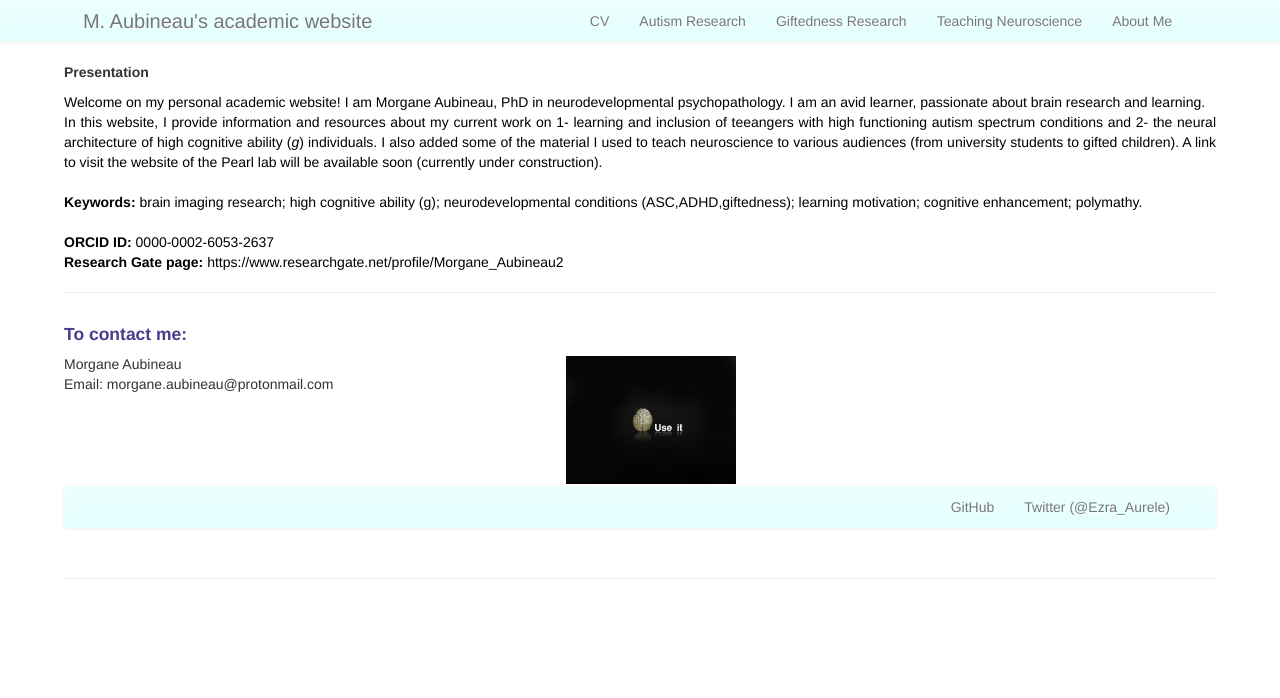
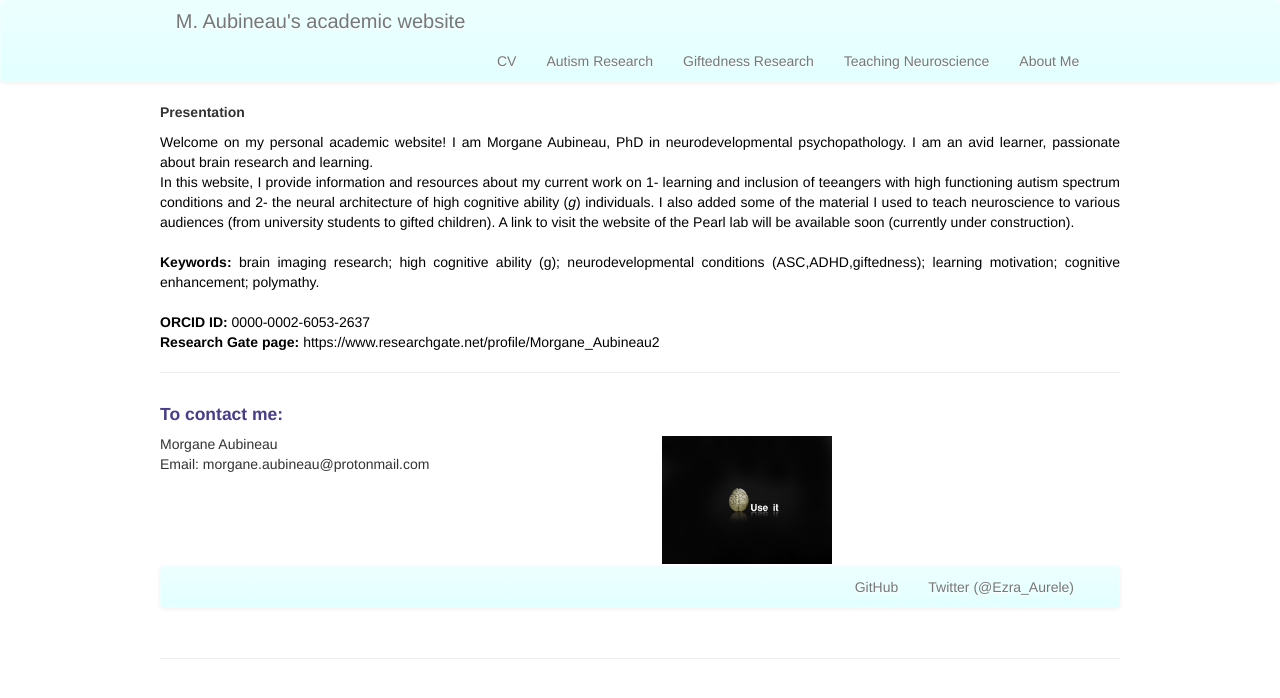
Before and after one commit to morgane-aubineau/My_personal_website, a Jekyll site: the page built from index.md, in a window 1280 px wide. Shown: the top 698 px of the page. Built offline with Jekyll 4.4.1, drawn with Linux system fonts in a browser that asks for light colours.

Commit message:
Update style.css

```diff
--- a/assets/themes/twitter/css/style.css
+++ b/assets/themes/twitter/css/style.css
@@ -1,7 +1,7 @@
 /* Custom container */
 .container-narrow {
   margin: 0 auto;
-  max-width: 90%; }
+  max-width: 75%; }
 
 .container-narrow > hr {
   margin: 30px 0; }
@@ -32,7 +32,7 @@
 .tag_box {
   list-style: none;
   margin: 0;
-  overflow: scroll; }
+  overflow: auto; }
 
 .tag_box li {
   line-height: 28px; }
```
